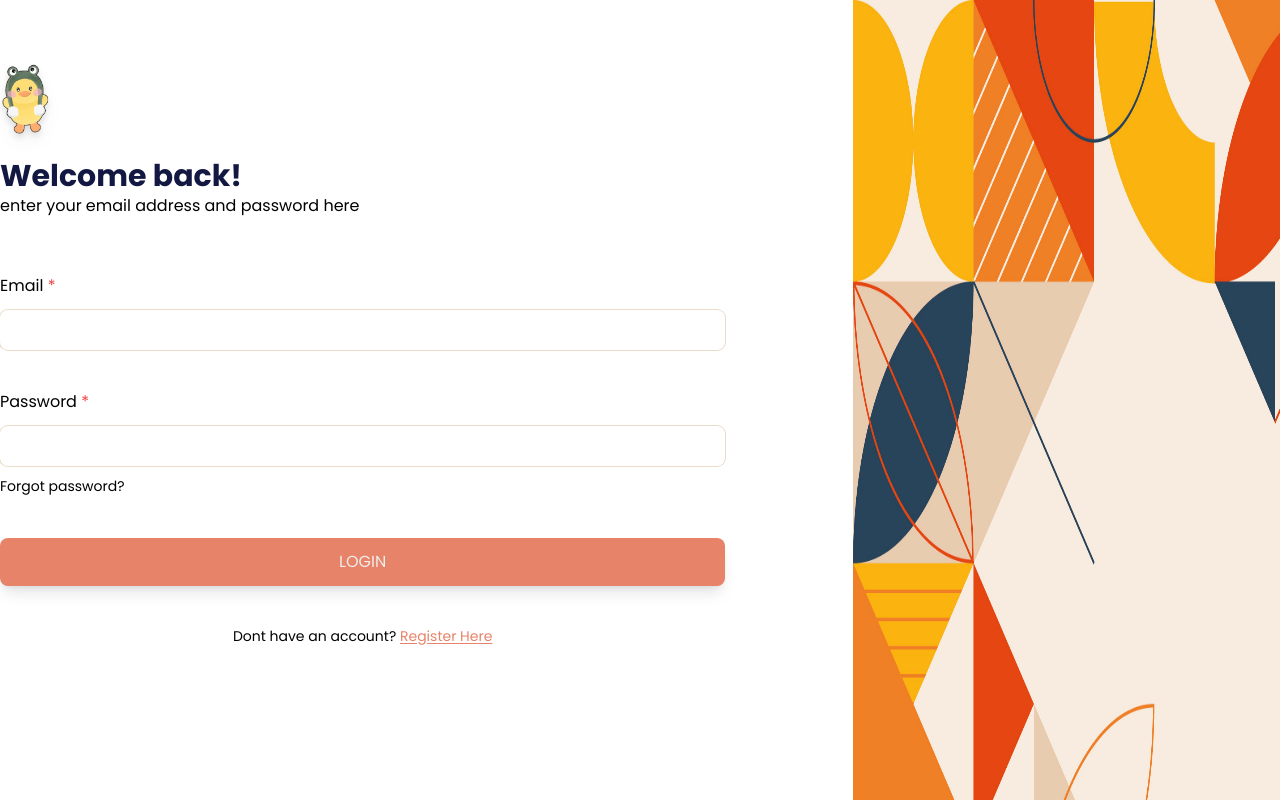
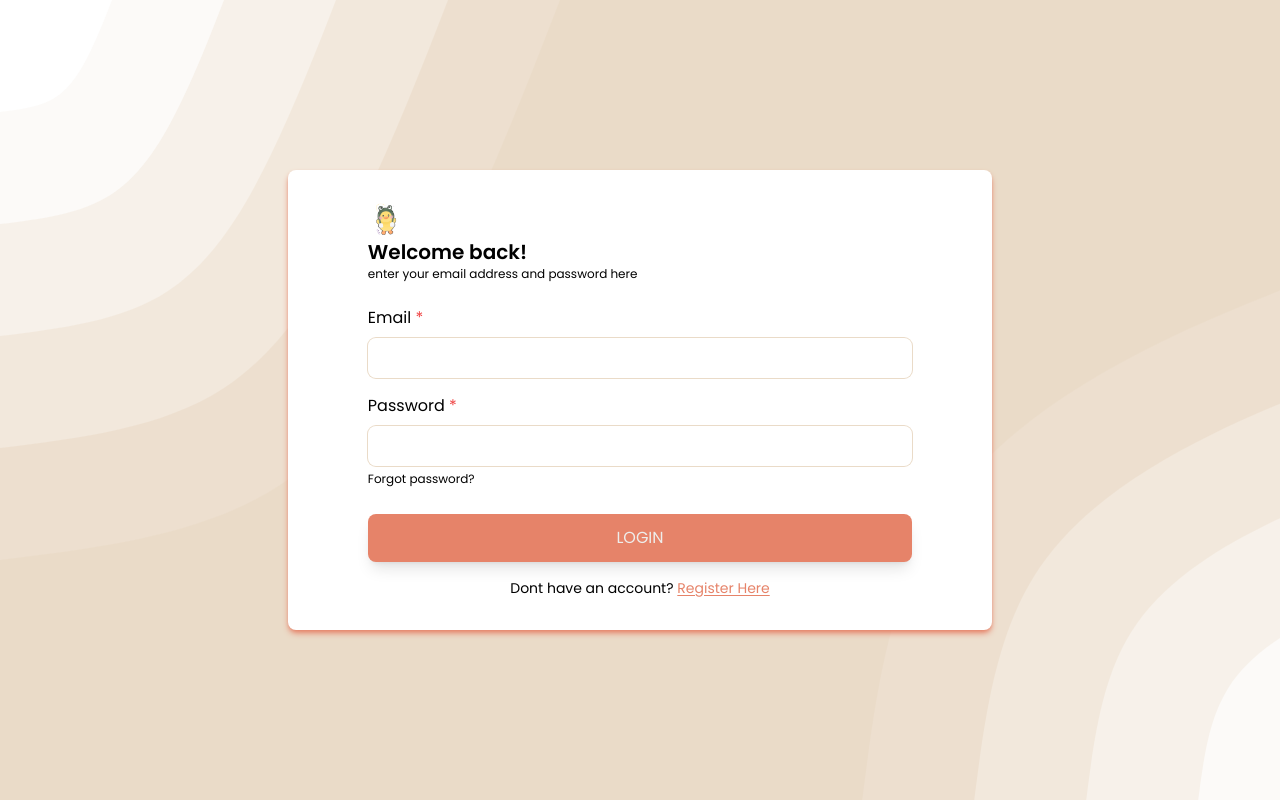
Before and after one commit to ChristianNathanielP/Piaijeii, a website: page src/html/login.html in a window 1280 px wide. Drawn offline with Linux system fonts and the light colour scheme; a web font is replaced by a local one.

Commit message:
Update login & signup

```diff
--- a/src/html/login.html
+++ b/src/html/login.html
@@ -7,48 +7,36 @@
     <link rel="stylesheet" href="../output.css">
     <title>Login</title>
 </head>
-<body>
+<body class="bg-[url('../../assets/svg/bg_login.svg')] bg-cover bg-no-repeat">
 
-    <div class="flex w-full font-poppins">
+    <div class="flex w-full h-screen justify-center items-center font-poppins">
 
-        <!-- Setion Login Start -->
-        <section class="w-full overflow-hidden">
-            <div class="container w-full h-full bg-transparent">
-                <img src="../../assets/img/icon.png" alt="" class="w-[50px] h[80px] mt-16 mb-5 drop-shadow-lg">
-                <h1 class="font-bold text-3xl text-dark">Welcome back!</h1>
-                <p>enter your email address and password here</p>
-
-                <div class="mt-14 mr-32">
+        <form action="../../index.html" class="py-8 px-20 bg-white shadow-md shadow-primary rounded-lg">
+            <img src="../../assets/img/Piaijeii_logo.png" alt="" class="w-9">
+            <h1 class="font-semibold text-xl">Welcome back!</h1>
+            <p class="text-xs">enter your email address and password here</p>
+            <div class="mt-6">
                 <label for="email">Email <span class="text-red-500">*</span></label>
-                    <input type="text" name="email" class="w-full bg-light px-3 py-2 mt-3 text-dark ring-1 ring-secondary hover:ring-2 focus:outline-none transition duration-1000 ease-in-out hover:ring-secondary rounded-lg bg-transparent focus:ring-2 focus:ring-secondary focus:shadow-md">
+                <input type="text" name="email" class="w-full mt-2 bg-light px-3 py-2 text-dark ring-1 ring-secondary hover:ring-2 focus:outline-none transition duration-1000 ease-in-out hover:ring-secondary rounded-lg bg-transparent focus:ring-2 focus:ring-secondary focus:shadow-md">
             </div>
-                <div class="mt-10 mr-32 mb-10">
+            <div class="mt-4">
                 <label for="password">Password <span class="text-red-500">*</span></label>
-                    <input type="password" name="password" class="w-full bg-light px-3 py-2 mt-3 mb-2 text-dark ring-1 ring-secondary hover:ring-2 focus:outline-none transition duration-1000 ease-in-out hover:ring-secondary rounded-lg bg-transparent focus:ring-2 focus:ring-secondary focus:shadow-md" >
-                    <a href="#" class="text-sm hover:underline hover:underline-offset-3 hover:text-primary">Forgot password?</a>
+                <input type="password" name="password" class="w-full mt-2 bg-light px-3 py-2 text-dark ring-1 ring-secondary hover:ring-2 focus:outline-none transition duration-1000 ease-in-out hover:ring-secondary rounded-lg bg-transparent focus:ring-2 focus:ring-secondary focus:shadow-md" >
+                <a href="#" class="text-xs hover:underline hover:underline-offset-3 hover:text-primary">Forgot password?</a>
             </div>
-
-                <div class="mt-10 mr-32 mb-10">
+            <div class="mt-6">
                 <a href="../../index.html">
                     <button class="w-full py-3 text-light bg-primary rounded-lg hover:bg-dark hover:text-light transition duration-300 active:translate-y-1 text-center shadow-lg uppercase text-base">Login</button>
                 </a>
             </div>
 
-                <div class="mr-32">
+            <div class="mt-4">
                 <h2 class="text-center text-sm">Dont have an account? <a href="signup.html" class="text-primary underline underline-offset-2">Register Here</a></h2>
             </div>
 
-            </div>
-        </section>
-        <!-- Section Login End -->
+        </form>
 
-        <!-- Section Gambar Start -->
-        <section class="w-1/2 h-screen">
-            <div class="container w-full h-full bg-primary flex justify-center items-center">
-                <img src="../../assets/img/image.png" alt="" class="h-full">
-            </div>
-        </section>
-        <!-- Section Gambar End -->
+
     </div>
 
 
--- a/src/script.js
+++ b/src/script.js
@@ -1,11 +1,19 @@
 // Hamburger Menu
 
+// const hamburger = document.querySelector('#hamburger');
+// const navmenu = document.querySelector('#navMenu');
+
+// hamburger.addEventListener('click', function() {
+//     hamburger.classList.toggle('hamburger-active');
+//     navmenu.classList.toggle('hidden');
+// });
+
 const hamburger = document.querySelector('#hamburger');
-const navmenu = document.querySelector('#navMenu');
+const navMenu = document.querySelector('#nav-menu')
 
 hamburger.addEventListener('click', function() {
-    hamburger.classList.toggle('hamburger-active');
-    navmenu.classList.toggle('hidden');
+    hamburger.classList.toggle('hamburger-active')
+    navMenu.classList.toggle('hidden');
 });
 
 window.onscroll = function() {
@@ -28,6 +36,8 @@ window.onscroll = function() {
 var typingEffect = new Typed(".multitext", {
     strings : [
         'Canva',
+        'CapCut',
+        'ChatGPT',
         'Prime Video',
         'Vidio',
         'Viu',
@@ -35,16 +45,14 @@ var typingEffect = new Typed(".multitext", {
         'Youtube',
         'Disney+',
         'WeTV',
-        'ChatGPT',
-        'CapCut',
         'BStation',
         'IQIYI',
         'HBO GO',
     ],
     typeSpeed: 50,
-    backSpeed: 100,
+    backSpeed: 50,
     startDelay: 500,
-    backDelay: 1000,
+    backDelay: 500,
     loop: true,
     smartBackspace: true,
 });
```
Also changed, not shown: src/html/signup.html (+37 -6 lines), src/input.css (+4 -17 lines), assets/svg/bg_login.svg (added), src/output.css. Lines whose indentation alone changed are shown as unchanged.
